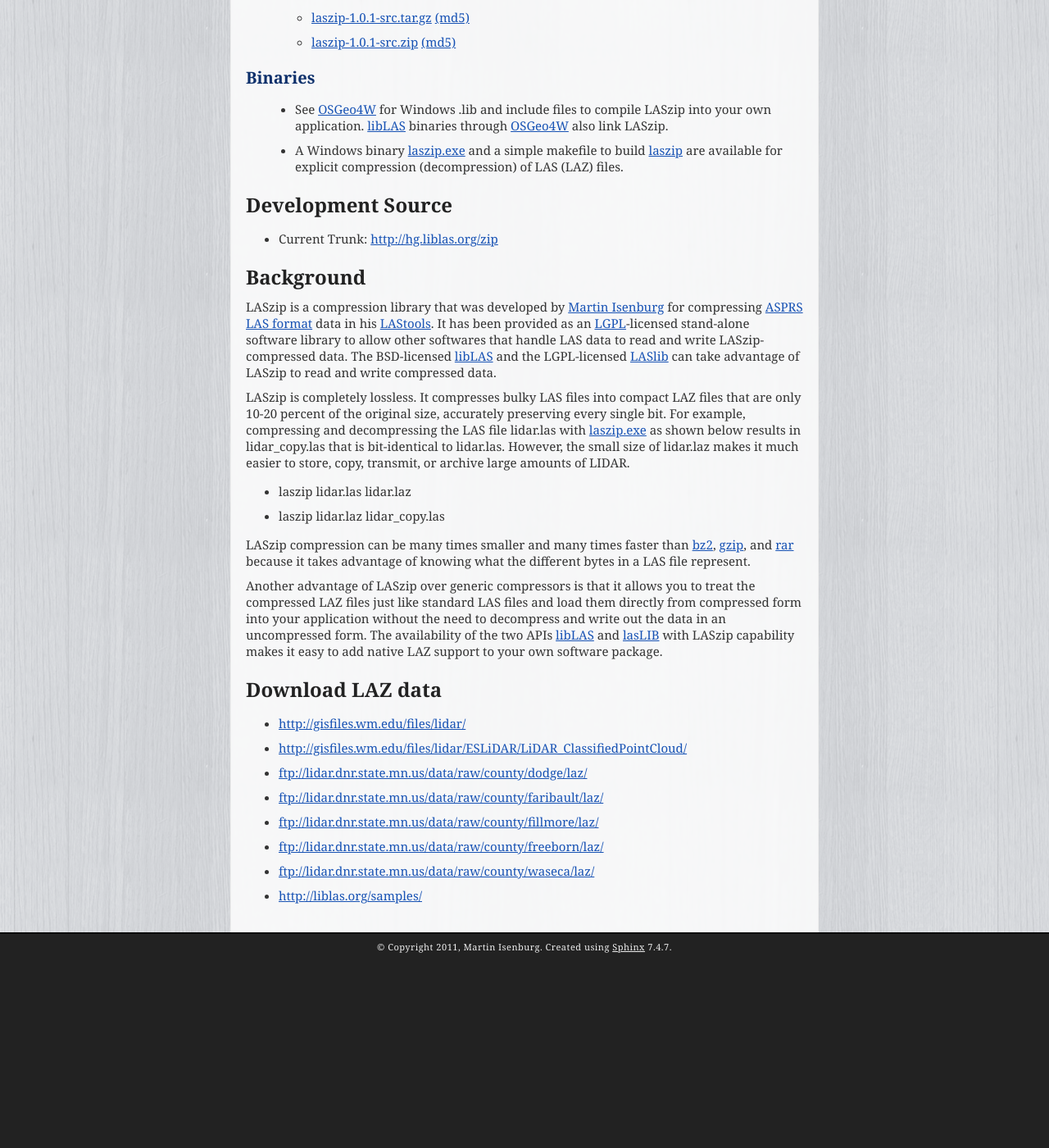
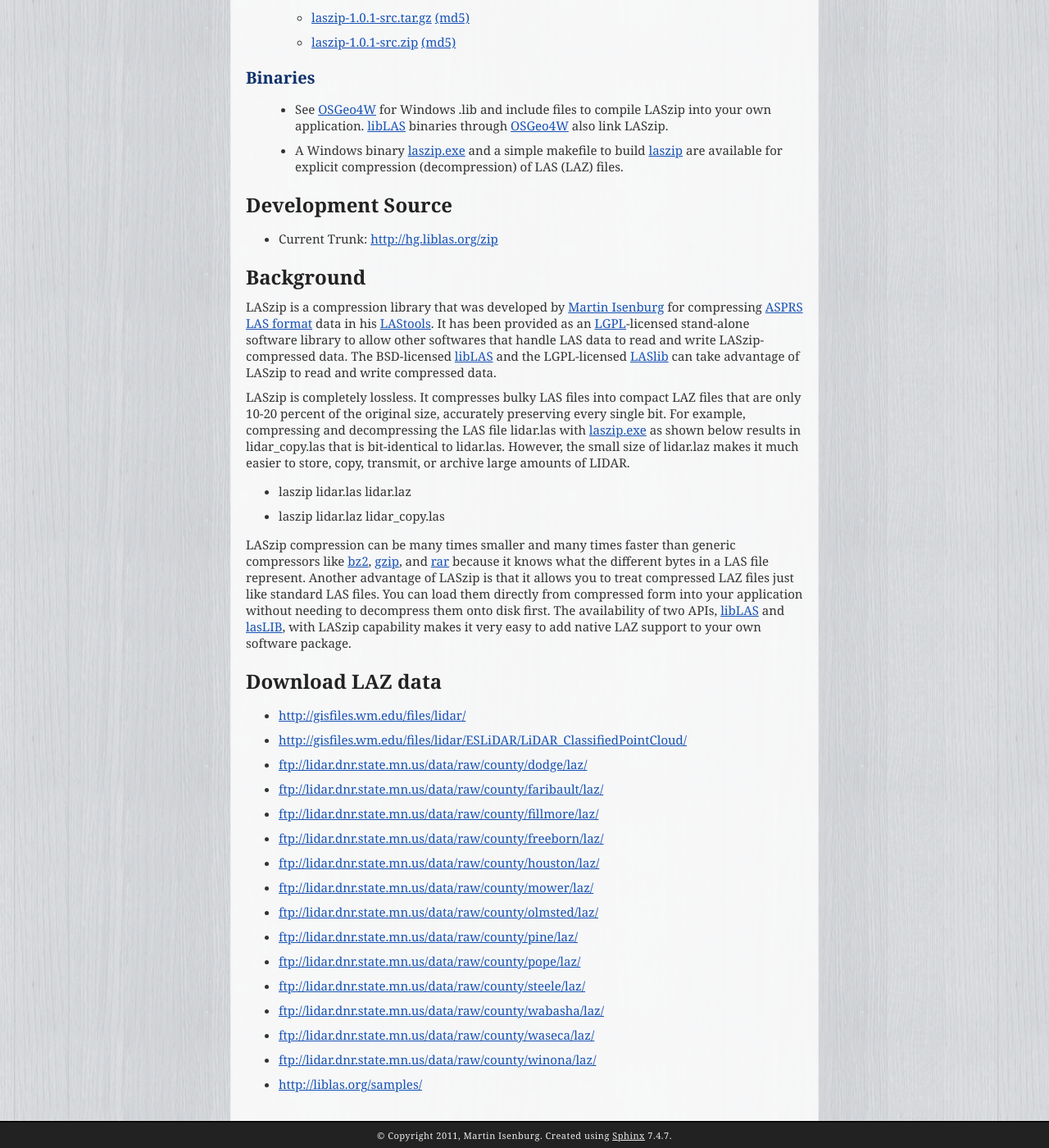
Before and after one commit to LASzip/LASzip, a Sphinx documentation site: the page built from docs/source/index.rst, in a window 1280 px wide and 1400 px high, scrolled down 344 px. Shown: the whole window at 82% size. Built offline with Sphinx 7.4.7, drawn with Linux system fonts in a browser that asks for light colours; before the commit the page ends 1514 px from its top, so only the background shows below that.

Commit message:
more LAZ and formatting

```diff
--- a/docs/source/index.rst
+++ b/docs/source/index.rst
@@ -60,16 +60,13 @@
 * laszip lidar.laz lidar_copy.las
 
 LASzip compression can be many times smaller and many times faster than
-`bz2`_, `gzip`_, and `rar`_ because it takes advantage of knowing what the
-different bytes in a LAS file represent.
-
-Another advantage of LASzip over generic compressors is that it allows you to
-treat the compressed LAZ files just like standard LAS files and load them
-directly from compressed form into your application without the need to
-decompress and write out the data in an uncompressed form. The availability of
-the two APIs `libLAS`_ and `lasLIB`_ with LASzip capability makes it easy to
+generic compressors like `bz2`_, `gzip`_, and `rar`_ because it knows what
+the different bytes in a LAS file represent. Another advantage of LASzip
+is that it allows you to treat compressed LAZ files just like standard LAS
+files. You can load them directly from compressed form into your application
+without needing to decompress them onto disk first. The availability of two
+APIs, `libLAS`_ and `lasLIB`_, with LASzip capability makes it very easy to
 add native LAZ support to your own software package.
-
 
 Download LAZ data
 ------------------------------------------------------------------------------
@@ -80,7 +77,15 @@
 * ftp://lidar.dnr.state.mn.us/data/raw/county/faribault/laz/
 * ftp://lidar.dnr.state.mn.us/data/raw/county/fillmore/laz/
 * ftp://lidar.dnr.state.mn.us/data/raw/county/freeborn/laz/
+* ftp://lidar.dnr.state.mn.us/data/raw/county/houston/laz/
+* ftp://lidar.dnr.state.mn.us/data/raw/county/mower/laz/
+* ftp://lidar.dnr.state.mn.us/data/raw/county/olmsted/laz/
+* ftp://lidar.dnr.state.mn.us/data/raw/county/pine/laz/
+* ftp://lidar.dnr.state.mn.us/data/raw/county/pope/laz/
+* ftp://lidar.dnr.state.mn.us/data/raw/county/steele/laz/
+* ftp://lidar.dnr.state.mn.us/data/raw/county/wabasha/laz/
 * ftp://lidar.dnr.state.mn.us/data/raw/county/waseca/laz/
+* ftp://lidar.dnr.state.mn.us/data/raw/county/winona/laz/
 * http://liblas.org/samples/
 
 .. toctree::
```
